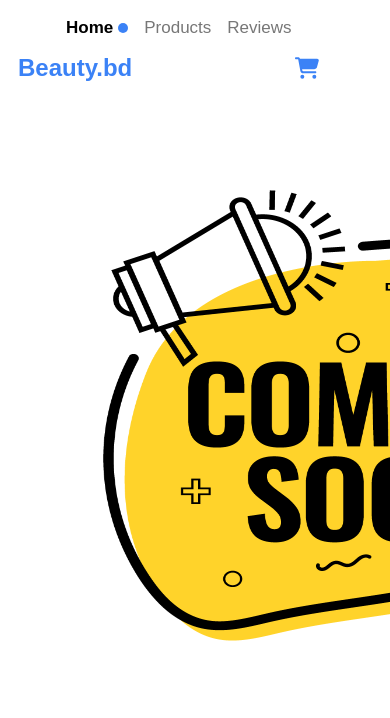
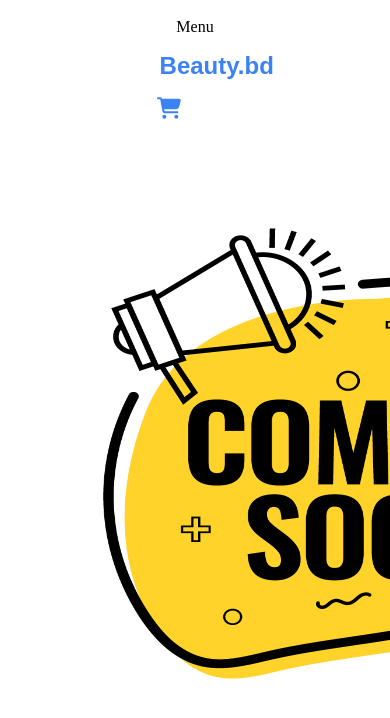
Before and after one commit to MinhKhang8803/shopping-store, a React (Create React App) app in the folder shoping-store/: page / in a window 390 px wide. Shown: the top 718 px of the page. Built offline with nearby package versions, Linux system fonts and the light colour scheme.

Commit message:
Header Respon

```diff
--- a/shoping-store/src/components/Header.jsx
+++ b/shoping-store/src/components/Header.jsx
@@ -1,27 +1,34 @@
-// Header.jsx
-import React from 'react';
+// Trong file Header.jsx
+import React, { useState } from 'react';
 import { useSelector } from 'react-redux';
-import { HeaderContainer, HeaderWrapper, Nav, NavLink, Title, CartLink, StyledCartIcon, Dot, CartItemCount, } from '../styles/header';
+import { HeaderContainer, HeaderWrapper, Nav, NavLink, Title, CartLink, StyledCartIcon, Dot, CartItemCount, NavLinksContainer, MobileMenuButton } from '../styles/header';
 import { Link, useLocation } from 'react-router-dom';
 
 const Header = () => {
     const location = useLocation();
     const cart = useSelector((state) => state.cart);
+    const [isDropdownOpen, setDropdownOpen] = useState(false);
 
-    console.log('Cart state:', cart);
+    const toggleDropdown = () => {
+        setDropdownOpen(!isDropdownOpen);
+    };
+
     return (
         <HeaderContainer>
             <HeaderWrapper>
-                <Nav>
-                    <NavLink as={Link} to="/" className={location.pathname === '/' ? 'active' : ''}>
+                <MobileMenuButton onClick={toggleDropdown}>
+                    Menu
+                </MobileMenuButton>
+                <Nav isMobile={isDropdownOpen}>
+                    <NavLink as={Link} to="/" className={location.pathname === '/' ? 'active' : ''} isMobile={isDropdownOpen}>
                         Home
                         {location.pathname === '/' && <Dot />}
                     </NavLink>
-                    <NavLink as={Link} to="/products" className={location.pathname === '/products' ? 'active' : ''}>
+                    <NavLink as={Link} to="/products" className={location.pathname === '/products' ? 'active' : ''} isMobile={isDropdownOpen}>
                         Products
                         {location.pathname === '/products' && <Dot />}
                     </NavLink>
-                    <NavLink as={Link} to="/reviews" className={location.pathname === '/reviews' ? 'active' : ''}>
+                    <NavLink as={Link} to="/reviews" className={location.pathname === '/reviews' ? 'active' : ''} isMobile={isDropdownOpen}>
                         Reviews
                         {location.pathname === '/reviews' && <Dot />}
                     </NavLink>
@@ -31,6 +38,21 @@ const Header = () => {
                     <StyledCartIcon />
                     {cart.length > 0 && <CartItemCount>{cart.length}</CartItemCount>}
                 </CartLink>
+                <NavLinksContainer isDropdownOpen={isDropdownOpen}>
+
+                    <NavLink as={Link} to="/" className={location.pathname === '/' ? 'active' : ''} isMobile={isDropdownOpen}>
+                        Home
+                        {location.pathname === '/' && <Dot />}
+                    </NavLink>
+                    <NavLink as={Link} to="/products" className={location.pathname === '/products' ? 'active' : ''} isMobile={isDropdownOpen}>
+                        Products
+                        {location.pathname === '/products' && <Dot />}
+                    </NavLink>
+                    <NavLink as={Link} to="/reviews" className={location.pathname === '/reviews' ? 'active' : ''} isMobile={isDropdownOpen}>
+                        Reviews
+                        {location.pathname === '/reviews' && <Dot />}
+                    </NavLink>
+                </NavLinksContainer>
             </HeaderWrapper>
         </HeaderContainer>
     );
--- a/shoping-store/src/styles/header.js
+++ b/shoping-store/src/styles/header.js
@@ -1,4 +1,5 @@
-import styled from "styled-components";
+// Trong file styles/header.js
+import styled, { css } from "styled-components";
 import { Link } from "react-router-dom";
 import { FaCartShopping } from "react-icons/fa6";
 
@@ -9,19 +10,34 @@ export const HeaderContainer = styled.div`
 
 export const HeaderWrapper = styled.div`
   display: flex;
+  flex-direction: column;
   align-items: center;
   justify-content: space-between;
   padding: 10px;
   gap: 1rem;
   flex-wrap: wrap;
+
+  @media (min-width: 768px) {
+    flex-direction: row;
+  }
 `;
 
 export const Nav = styled.div`
   display: flex;
+  flex-direction: column;
   gap: 1rem;
   margin-left: 3rem;
   font-size: 17px;
   font-family: "Fira Sans", sans-serif;
+
+  ${({ isMobile }) =>
+    !isMobile &&
+    css`
+      flex-direction: row;
+    `}
+  @media (max-width: 768px) {
+    display: none;
+  }
 `;
 
 export const NavLink = styled(Link)`
@@ -38,6 +54,12 @@ export const NavLink = styled(Link)`
     color: #000;
     font-weight: bold;
   }
+
+  ${({ isMobile }) =>
+    isMobile &&
+    css`
+      margin-left: 0;
+    `}
 `;
 
 export const Dot = styled.span`
@@ -67,8 +89,11 @@ export const CartLink = styled(Link)`
   justify-content: flex-end;
   margin-right: 3rem;
   gap: 7rem;
+
   @media (max-width: 768px) {
     justify-content: flex-start;
+    flex-direction: column;
+    align-items: flex-end;
   }
 `;
 
@@ -89,3 +114,30 @@ export const CartItemCount = styled.span`
   padding: 4px;
   font-size: 12px;
 `;
+
+export const NavLinksContainer = styled.div`
+  display: flex;
+  flex-direction: column;
+  gap: 1rem;
+  display: none;
+
+  @media (max-width: 768px) {
+    display: ${({ isDropdownOpen }) => (isDropdownOpen ? "flex" : "none")};
+    position: absolute;
+    top: 60px;
+    left: 0;
+    right: 0;
+    background-color: white;
+    padding: 10px;
+    border-bottom: 1px solid #ccc;
+  }
+`;
+
+export const MobileMenuButton = styled.div`
+  display: none;
+
+  @media (max-width: 768px) {
+    display: block;
+    cursor: pointer;
+  }
+`;
```
